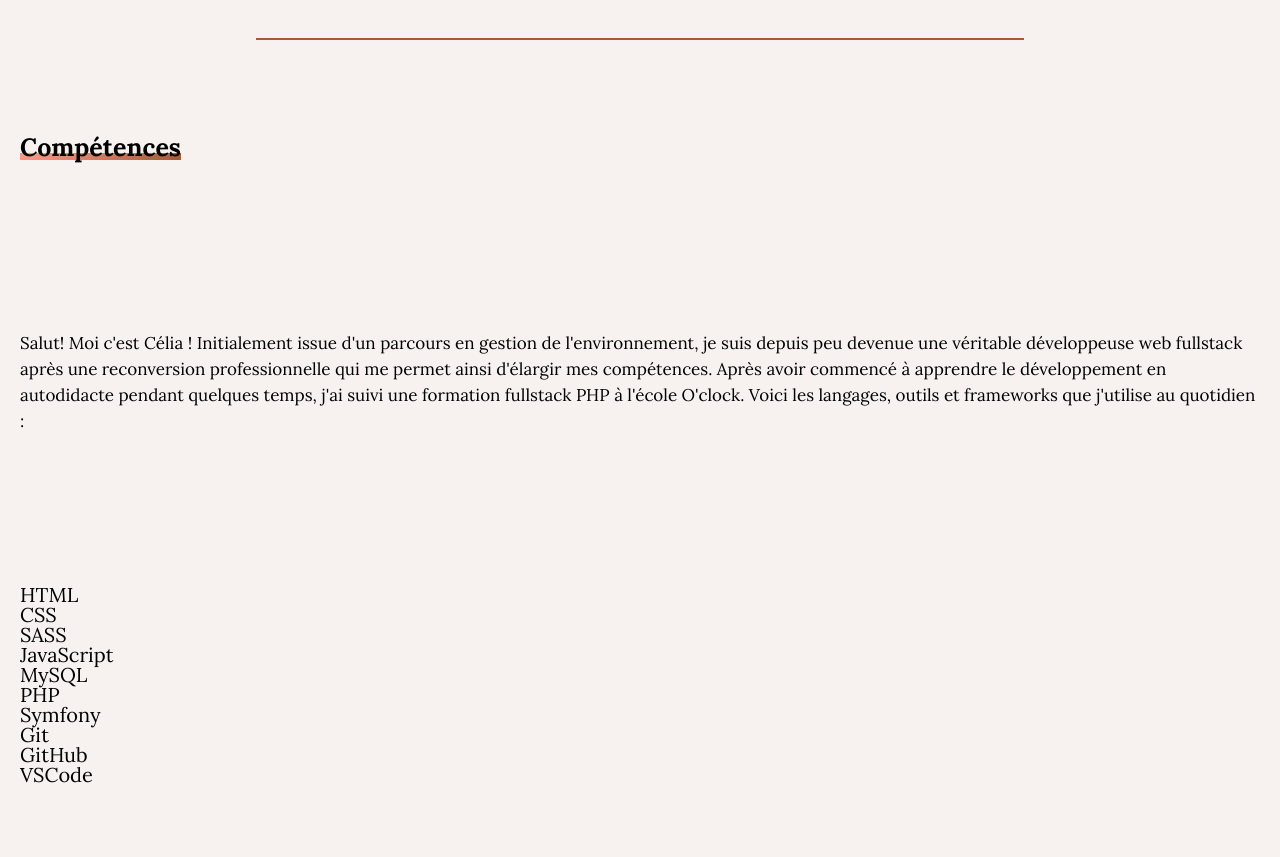
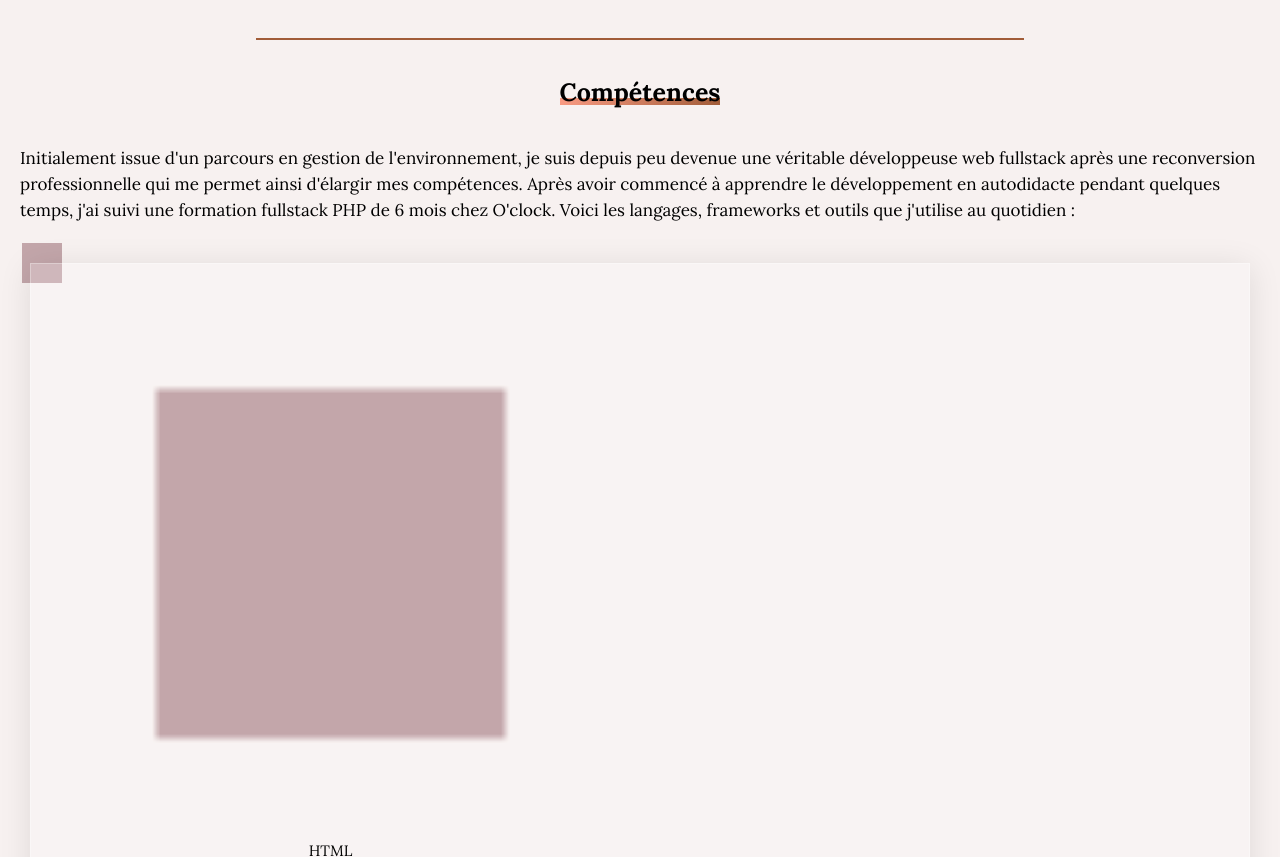
Before and after one commit to celia-tosic/portfolio, a website: page index.html in a window 1280 px wide. Shown: the part 760-1617 px from the top of the page. Drawn offline with Linux system fonts and the light colour scheme.

Commit message:
wip skills section

```diff
--- a/index.html
+++ b/index.html
@@ -35,23 +35,30 @@
         </header>
         <main>
             <section class="skills">
-                <h2>Compétences</h2>
-                <p>Salut! Moi c'est Célia !
-                    Initialement issue d'un parcours en gestion de l'environnement, je suis depuis peu devenue une véritable développeuse web fullstack après une reconversion professionnelle qui me permet ainsi d'élargir mes compétences.
-                    Après avoir commencé à apprendre le développement en autodidacte pendant quelques temps, j'ai suivi une formation fullstack PHP à l'école O'clock. Voici les langages, outils et frameworks que j'utilise au quotidien :
-                </p>
-                <ul class="card">
-                    <li>HTML</li>
-                    <li>CSS</li>
-                    <li>SASS</li>
-                    <li>JavaScript</li>
-                    <li>MySQL</li>
-                    <li>PHP</li>
-                    <li>Symfony</li>
-                    <li>Git</li>
-                    <li>GitHub</li>
-                    <li>VSCode</li>
-                </ul>
+                <div class="skills-presentation">
+                    <h2 class="skills-presentation__title">Compétences</h2>
+                    <p class="skills-presentation__paragraph">Initialement issue d'un parcours en gestion de l'environnement, je suis depuis peu devenue une véritable développeuse web fullstack après une reconversion professionnelle qui me permet ainsi d'élargir mes compétences.
+                        Après avoir commencé à apprendre le développement en autodidacte pendant quelques temps, j'ai suivi une formation fullstack PHP de 6 mois chez O'clock. Voici les langages, frameworks et outils que j'utilise au quotidien :
+                    </p>
+                </div>
+
+                    <div class="skills-card">
+                        <img class="skills-card__image" src = "images/square-medium.png" alt="">
+                        <img class="skills-card__image" src = "images/square-medium.png" alt="">
+                        <ul class="skills-card__list">
+                            <li><img class="skills-card__square" src = "images/square-medium.png" alt=""> HTML</li>
+                            <li><img class="skills-card__square" src = "images/square-medium.png" alt=""> CSS</li>
+                            <li><img class="skills-card__square" src = "images/square-medium.png" alt=""> SASS</li>
+                            <li><img class="skills-card__square" src = "images/square-medium.png" alt="">JavaScript</li>
+                            <li><img class="skills-card__square" src = "images/square-medium.png" alt="">MySQL</li>
+                            <li><img class="skills-card__square" src = "images/square-medium.png" alt=""> PHP</li>
+                            <li><img class="skills-card__square" src = "images/square-medium.png" alt="">Symfony</li>
+                            <li><img class="skills-card__square" src = "images/square-medium.png" alt="">Git</li>
+                            <li><img class="skills-card__square" src = "images/square-medium.png" alt="">GitHub</li>
+                            <li><img class="skills-card__square" src = "images/square-medium.png" alt="">VSCode</li>
+                        </ul>
+                    </div>
+
             </section>
 
             <section>
@@ -135,10 +142,6 @@
                 <h2>Contact</h2>
                 <p>Pour me joindre, c'est par ici !</p>
 
-                <div class="header-right">
-                    <img class="photo" src="images/celia-nb.png" alt="photo de Célia Tosic">
-                </div>
-
                 <ul>
                     <li>Mail : </li>
                     <li>LinkedIn : </li>
--- a/sass/layouts/_header.scss
+++ b/sass/layouts/_header.scss
@@ -24,11 +24,8 @@
         &__title--underline{
             font-weight: bold;
             font-size: 3.5rem;
-            background-image: linear-gradient(120deg, #fa9c84 0%, $color-decoration 100%);
-            background-repeat: no-repeat;
-            background-size: 100% 0.3em;
+            @include underlineEffect;
             background-position: 0% 88%;
-            transition: background-size 0.3s ease-in;
                 &:hover {
                     background-size: 100% 88%;
                 }
--- a/sass/layouts/_nav.scss
+++ b/sass/layouts/_nav.scss
@@ -1,6 +1,7 @@
 .header-burger{
     @include IconsPosition;
     animation: slideFromUp 2s none ease-out;
+    z-index:3;
 }
 
 .nav{
--- a/sass/main.scss
+++ b/sass/main.scss
@@ -16,16 +16,68 @@
     display: flex;
     flex-direction: column;
     justify-content: space-around;
+}
 
-        h2{
-            width: fit-content;
-            position: relative;
-            font-weight: bold;
-            box-sizing: content-box;
-            background-image: linear-gradient(120deg, #fa9c84 0%, $color-decoration 100%);
-            background-repeat: no-repeat;
-            background-size: 100% 0.3em;
-            background-position: 0 100%;
+.skills-presentation{
+    display: flex;
+    flex-direction: column;
+
+    &__title{
+        margin-top: 2rem;
+        align-self: center;
+        width: fit-content;
+        font-weight: bold;
+        background-position: 0 100%;
+        @include underlineEffect;
+            &:hover {
+                background-size: 100% 88%;
+            }
+    }
+
+    &__paragraph{
+        margin: 2rem 0;
+    }
+
+}
+
+
+.skills-card{
+    position : relative;
+    // backdrop-filter: blur(2px);
+
+
+        &__list{
+            margin: 2rem 1rem;
+            z-index: 0;
+            background-color: rgba(255, 255, 255, 0.2);
+            border: 1px solid rgba(255, 255, 255, 0.3);
+            box-shadow: 0 4px 30px rgba(0, 0, 0, 0.1);
+            z-index: 4;
+            column-count: 2;
+            column-fill: auto;
+            position : relative;
+
+                li{
+                    padding: 2rem;
+                    text-align: center;
+                    font-size: 1.5rem;
+                    display: flex;
+                    flex-direction: column;
+                }
         }
 
-}
+        &__image:nth-child(1){
+            position: absolute;
+            left: -10px;
+            top: -12px;
+            z-index: 0;
+        }
+
+        &__image:nth-child(2){
+            position: absolute;
+            right: -13px;
+            bottom: -10px;
+            z-index: 0;
+        }
+
+    }
--- a/sass/utils/_mixins.scss
+++ b/sass/utils/_mixins.scss
@@ -12,3 +12,10 @@
     align-items: center;
 
 }
+
+@mixin underlineEffect{
+    background-image: linear-gradient(120deg, #fa9c84 0%, $color-decoration 100%);
+    background-repeat: no-repeat;
+    background-size: 100% 0.3em;
+    transition: background-size 0.3s ease-in;
+}
```
Also changed, not shown: css/style.css, images/square-medium.png (added), images/square-small .png (added), 1 other file.
